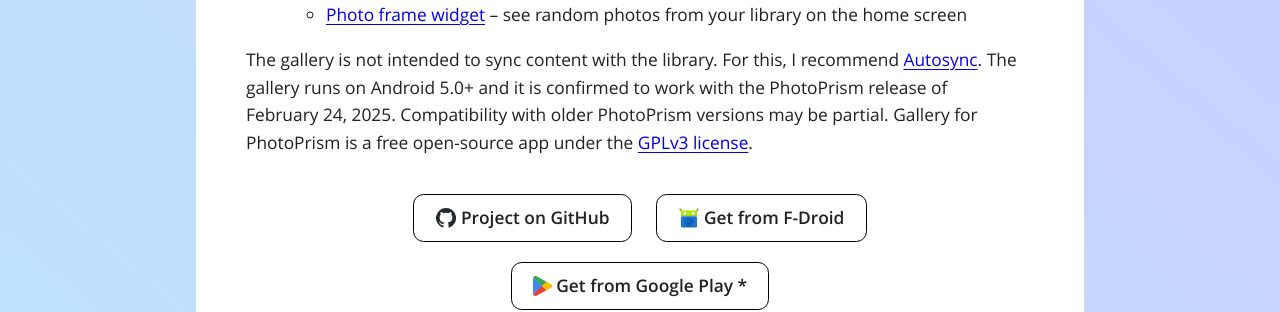
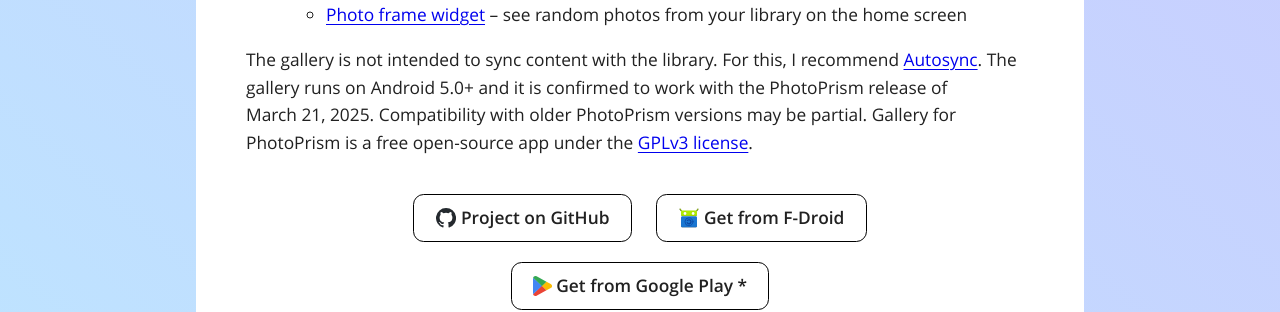
Before and after one commit to Radiokot/website, a Jekyll site: the page built from _projects/photoprism-android-gallery.html, in a window 1280 px wide. Shown: the part 1376-1688 px from the top of the page. Built offline with Jekyll 4.4.1, drawn with Linux system fonts in a browser that asks for light colours.

Commit message:
Update PhotoPrism description

```diff
--- a/_projects/photoprism-android-gallery.html
+++ b/_projects/photoprism-android-gallery.html
@@ -78,7 +78,7 @@
         href="https://play.google.com/store/apps/details?id=com.ttxapps.autosync"
         target="_blank">Autosync</a>.
     The gallery runs on Android 5.0+ and it is confirmed to work with the PhotoPrism release of
-    February&nbsp;24,&nbsp;2025. Compatibility with older PhotoPrism versions may be partial.
+    March&nbsp;21,&nbsp;2025. Compatibility with older PhotoPrism versions may be partial.
     Gallery for PhotoPrism is a free open-source app under the
     <a href="https://github.com/Radiokot/photoprism-android-client/tree/main?tab=readme-ov-file#license"
         target="_blank">GPLv3 license</a>.
```
